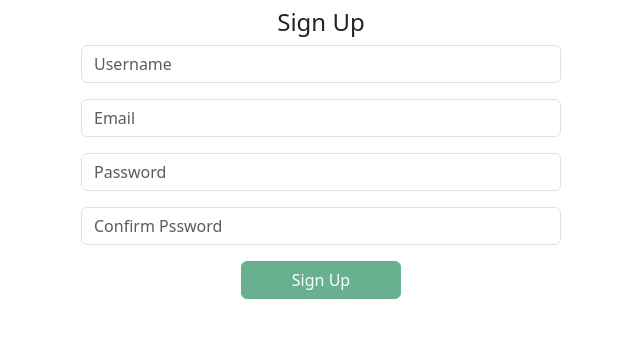
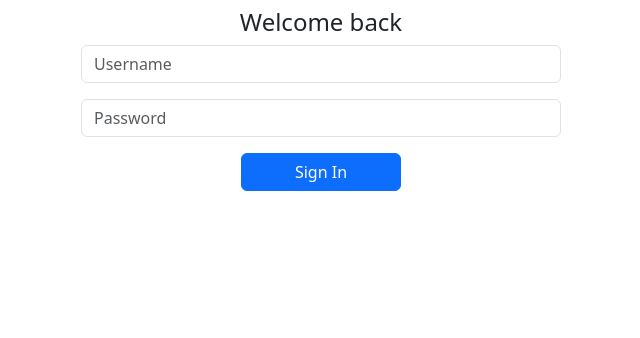
Before and after one commit to ddessilvestri/expenses.frontend, a React (Create React App) app: page / in a window 1280 px wide. Shown: the top 338 px of the page, without its empty margins (319-959 px from the left). Built offline with nearby package versions, Linux system fonts and the light colour scheme.

Commit message:
Browser Router between: SignIn, SignUp and HomePage

```diff
--- a/package.json
+++ b/package.json
@@ -13,6 +13,7 @@
     "react-bootstrap": "^2.10.2",
     "react-dom": "^18.3.1",
     "react-redux": "^8.1.3",
+    "react-router-dom": "^6.23.1",
     "react-scripts": "5.0.1",
     "react-toastify": "^10.0.5",
     "web-vitals": "^2.1.4"
--- a/src/App.js
+++ b/src/App.js
@@ -1,20 +1,33 @@
+import { BrowserRouter, Navigate, Route, Routes } from "react-router-dom";
 import SignInPage from "./components/SignInPage";
-import  SignUpPage  from "./components/SignUpPage";
+import SignUpPage from "./components/SignUpPage";
+import { useDispatch, useSelector } from "react-redux";
+import HomePage from "./components/HomePage";
+import { useEffect } from "react";
+import { userAuthenticated } from "./app/authenticationSlice";
 
+function App() {
+  const { isLoggedIn } = useSelector(state => state.authenticationSlice);
+  const dispatch = useDispatch();
 
-function App(){
+  useEffect(() => {
+    const token = sessionStorage.getItem('token');
+    if (token !== undefined && token !== null){
+      dispatch(userAuthenticated({token}));
+    }
+
+  }, [])
+
   return (
-    <SignUpPage/>
-    // <SignInPage/>
-    // <div style={{width: '60%', margin:'auto'}}>
-    //  <ToastContainer/>
-    //   <h3>New Expense</h3>
-    //   <ExpenseForm/>
-    //   <hr style ={{border:'1px solid grey'}}/>
-    //   <h3>Your Expenses</h3>
-    //   <ExpenseList/>
-    // </div>
-  )
+    <BrowserRouter>
+      <Routes>
+        <Route path='/' element={isLoggedIn ? <HomePage /> : <SignInPage />} />
+        <Route path='/signup' element={isLoggedIn ? <Navigate to='/' /> : <SignUpPage />} />
+        <Route path='/signin' element={isLoggedIn ? <Navigate to='/' /> : <SignInPage />} />
+        <Route path='*' element={<h2>Page not found!</h2>} />
+      </Routes>
+    </BrowserRouter>
+  );
 }
 
 export default App;
--- a/src/components/ExpenseForm.js
+++ b/src/components/ExpenseForm.js
@@ -68,3 +68,5 @@ export const ExpenseForm = ({expense, setIsEditing}) => {
     </Form>
   )
 }
+
+export default ExpenseForm;
--- a/src/components/ExpenseList.js
+++ b/src/components/ExpenseList.js
@@ -44,3 +44,5 @@ const ListRow = ({expense}) =>{
     </>
     )
 }
+
+export default ExpenseList;
--- a/src/components/HomePage.js
+++ b/src/components/HomePage.js
@@ -1,7 +1,6 @@
 import { ToastContainer } from "react-toastify";
-import { ExpenseForm } from "./components/ExpenseForm";
-import { ExpenseList } from "./components/ExpenseList";
-
+import { ExpenseForm } from "./ExpenseForm";
+import { ExpenseList } from "./ExpenseList";
 export const HomePage = () => {
   return (
     <div style={{width: '60%', margin:'auto'}}>
```
Also changed, not shown: 1 other file (tests, documents, lock files or other folders).
